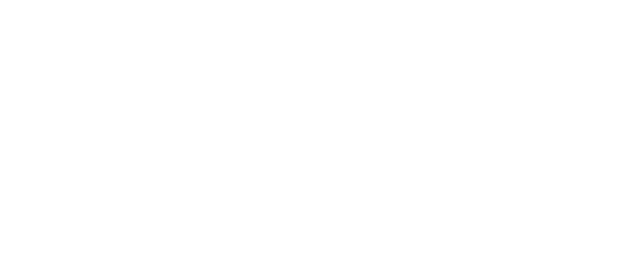
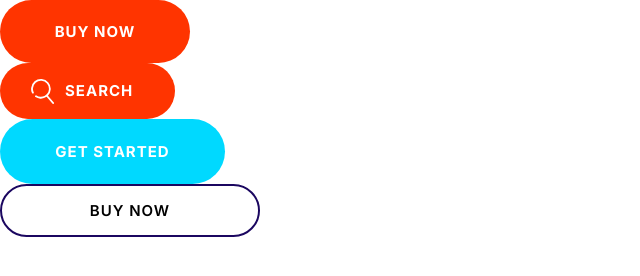
Before and after one commit to SerzhLe/MoshifySerg, a plain HTML site: page index.html in a window 1280 px wide. Shown: the whole page, without its empty margins (0-640 px from the left). Drawn offline with Linux system fonts and the light colour scheme.

Commit message:
Build button component.

```diff
--- a/css/styles.css
+++ b/css/styles.css
@@ -182,3 +182,109 @@ a {
   align-items: center;
   justify-content: center;
 }
+
+.search-icon {
+  fill: #fff;
+  height: 25px;
+  padding-left:3rem;
+  padding-right: 1rem;
+  width: 25px;
+}
+
+/* Buttons */
+/* Button-frame */
+.button {
+  align-items: center;
+  border: 0;
+  cursor: pointer;
+  display: flex;
+  font-size: 1.8rem;
+  font-weight: bold;
+  justify-content: center;
+  letter-spacing: 0.1rem;
+  padding: 0;
+  text-transform: uppercase;
+}
+
+/* Button variety */
+.buy-button {
+  border-radius: 30px;
+  font-weight: 600;
+  height: 60px;
+  width: 400px;
+}
+
+.start-button {
+  border-radius: 40px;
+  height: 68px;
+  width: 400px;
+}
+
+.search-button {
+  background-color: var(--color-accent);
+  border-radius: 30px;
+  font-size: 1.5rem;
+  height: 63px;
+  justify-content: left;
+  width: 175px;
+}
+
+.footer-button {
+  width: 317px;
+  height: 73px;
+  border-radius: 40px;
+}
+
+/* Button-colors */
+.button--primary {
+  background-color: #fff;
+  border: 2px solid var(--color-heading);
+}
+
+.button--primary:hover {
+  background-color: var(--color-heading);
+  color: #fff;
+}
+
+.button--accent {
+  color: #fff;
+  background-color: var(--color-accent);
+}
+
+.button--accent:hover {
+  background-color: hsl(12deg, 100%, 45%);
+}
+
+.button--secondary {
+  color: #fff;
+  background-color: var(--color-secondary);
+}
+
+.button--secondary:hover {
+  background-color: hsl(189deg, 100%, 45%);
+}
+
+@media screen and (min-width:1024px) {
+  .button {
+    font-size: 1.5rem;
+  }
+
+  .buy-button {
+    width: 260px;
+    height: 53px;
+  }
+
+  .start-button {
+    width: 190px;
+    height: 63px;
+  }
+
+  .search-button {
+    height: 56px;
+  }
+
+  .footer-button {
+    width: 225px;
+    height: 65px;
+  }
+}
--- a/index.html
+++ b/index.html
@@ -8,12 +8,31 @@
     <link rel="preconnect" href="https://fonts.googleapis.com" />
     <link rel="preconnect" href="https://fonts.gstatic.com" crossorigin />
     <link
-      href="https://fonts.googleapis.com/css2?family=Inter:wght@400;700&display=fallback"
+      href="https://fonts.googleapis.com/css2?family=Inter:wght@400;600;700&display=fallback"
       rel="stylesheet"
     />
     <!-- Inter - is variable font - это значит что неважно сколько мы шрифтов запрашиваем на загрузку - будет выполняться ОДИН http запрос -->
     <link rel="stylesheet" href="css/normalize.css" />
     <link rel="stylesheet" href="css/styles.css" />
   </head>
-  <body></body>
+  <body>
+    <button type="submit" class="button start-button button--accent">
+      Buy Now
+    </button>
+
+    <button type="submit" class="button search-button button--accent">
+      <svg class="search-icon">
+        <use xlink:href="images/sprite.svg#search"></use>
+      </svg>
+      Search
+    </button>
+
+    <button type="submit" class="button footer-button button--secondary">
+      get Started
+    </button>
+
+    <button type="submit" class="button buy-button button--primary">
+      Buy now
+    </button>
+  </body>
 </html>
```
Also changed, not shown: components/buttons.html (added, +10 -0 lines).
